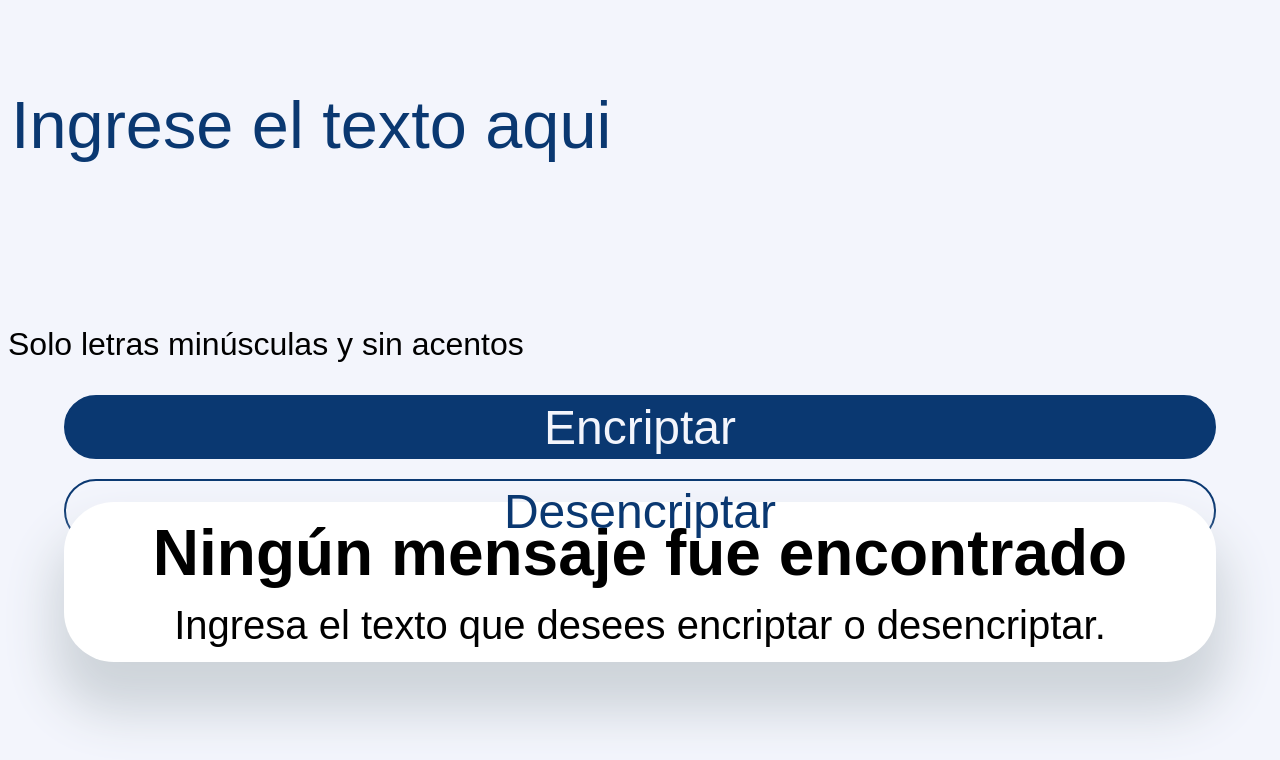
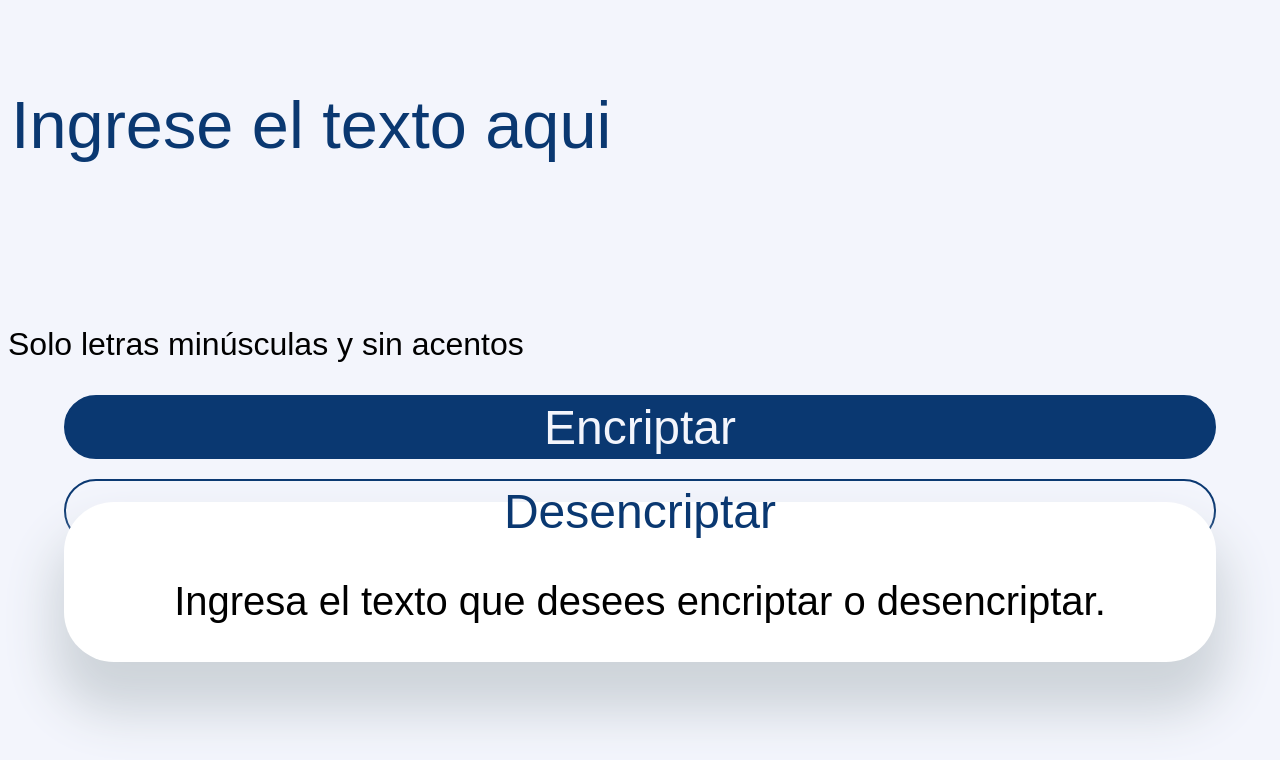
Before and after one commit to kuawi/Encriptador-ONE, a plain HTML site: page index.html in a window 1280 px wide. Both pictures are taken after a click on the button "Encriptar". Drawn offline with Linux system fonts and the light colour scheme.

Commit message:
Agrega script para funcionalidad de encriptado

```diff
--- a/index.html
+++ b/index.html
@@ -23,4 +23,5 @@
 			</div>
 		</div>
 	</body>
+	<script src="script.js"></script>
 </html>
--- /dev/null
+++ b/script.js
@@ -0,0 +1,27 @@
+const clave = {"e": "enter", "i": "imes", "a": "ai", "o": "ober", "u": "ufat"};
+const inputBox = document.querySelector('textarea');
+const encBtn = document.querySelector('#btn1');
+const deseBtn = document.querySelector('#btn2');
+const outputBox = document.querySelector('#output-p1');
+
+encBtn.addEventListener('click', encriptar);
+
+function encriptar(){
+	let msg = inputBox.value;
+	let vocales = [...msg.matchAll(/[aeiou]/g)].map((e) => e[0]);
+	let sinVocales = msg.split(/[aeiou]/);
+	outputBox.textContent = makeString(sinVocales, vocales);
+}
+
+function makeString(arr1, arr2){
+	let res = [];
+	let lim = arr1.length + arr2.length;
+	for(let i=0; i < lim; i++){
+		if (i%2 == 0) {
+			res.push(arr1.pop());
+		} else {
+			res.push(clave[arr2.pop()]);
+		}
+	}
+	return res.reverse().join('');
+}
```
